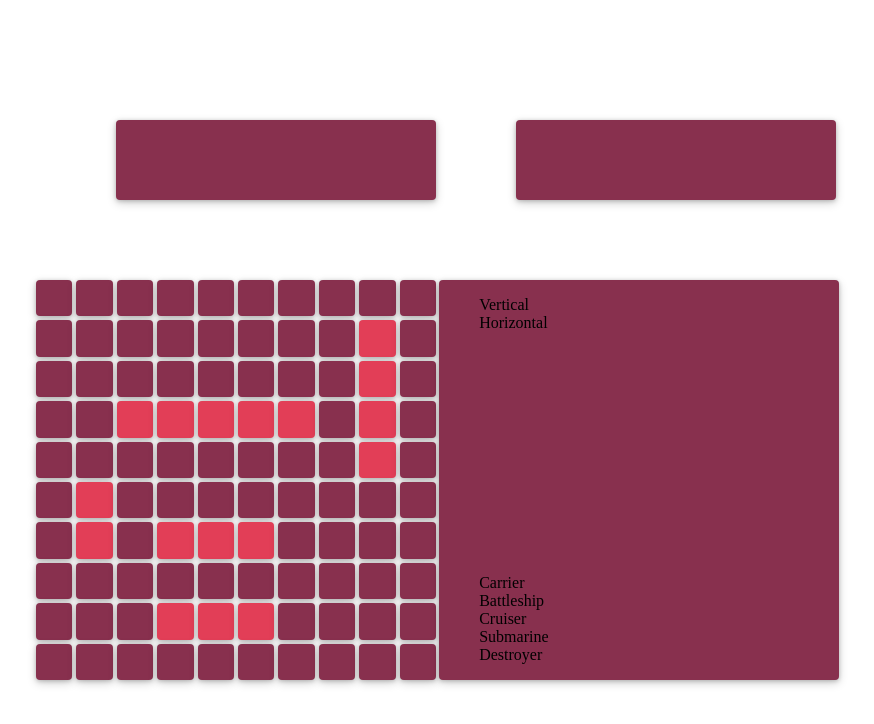
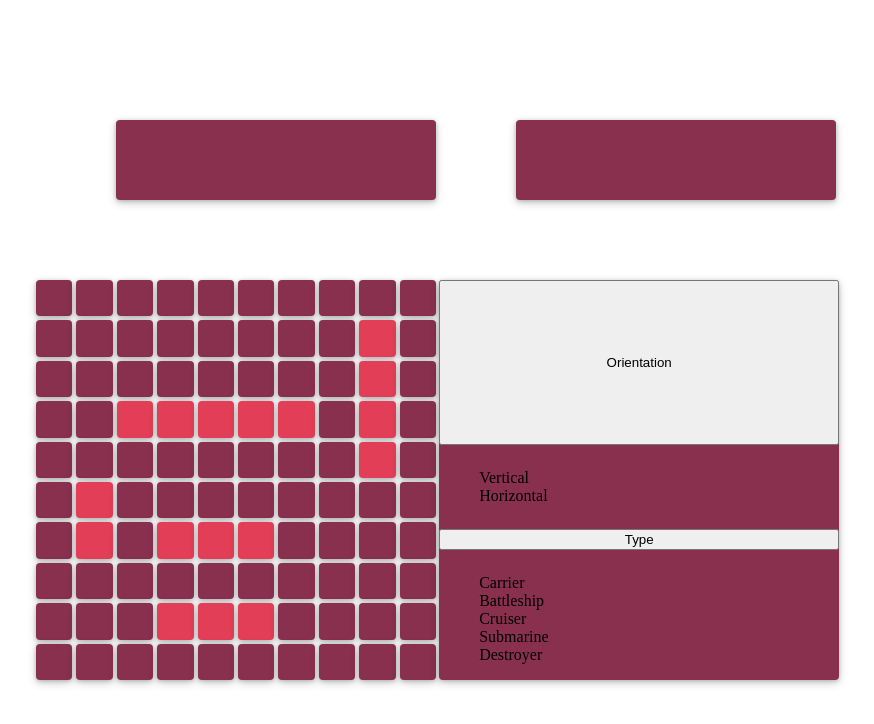
Before and after one commit to uniArchitect/battleship, a website built with webpack: page dist/index.html in a window 1280 px wide. Shown: the whole page, without its empty margins (164-1038 px from the left). Built offline with nearby package versions, Linux system fonts and the light colour scheme.

Commit message:
Add button element and add div container for dropdown options.

```diff
--- a/dist/index.html
+++ b/dist/index.html
@@ -24,6 +24,8 @@
     </div>
     <div class="menu-container">
       <div class="ship-menu">
+        <button class="orientation-button">Orientation</button>
+        <div class="orientation-dropdown">
           <ul class="ship-orientation">
             <li class="orientation" id="orient-vertical">
               Vertical
@@ -32,6 +34,9 @@
               Horizontal
             </li>
           </ul>
+        </div>
+        <button class="type-button">Type</button>
+        <div class="type-dropdown">
           <ul class="ship-type">
             <li class="type" id="carrier">
               Carrier
@@ -50,6 +55,7 @@
             </li>
           </ul>
         </div>
+      </div>
       <div class="dummy-menu">
 
       </div>
```
Lines whose indentation alone changed are shown as unchanged.
